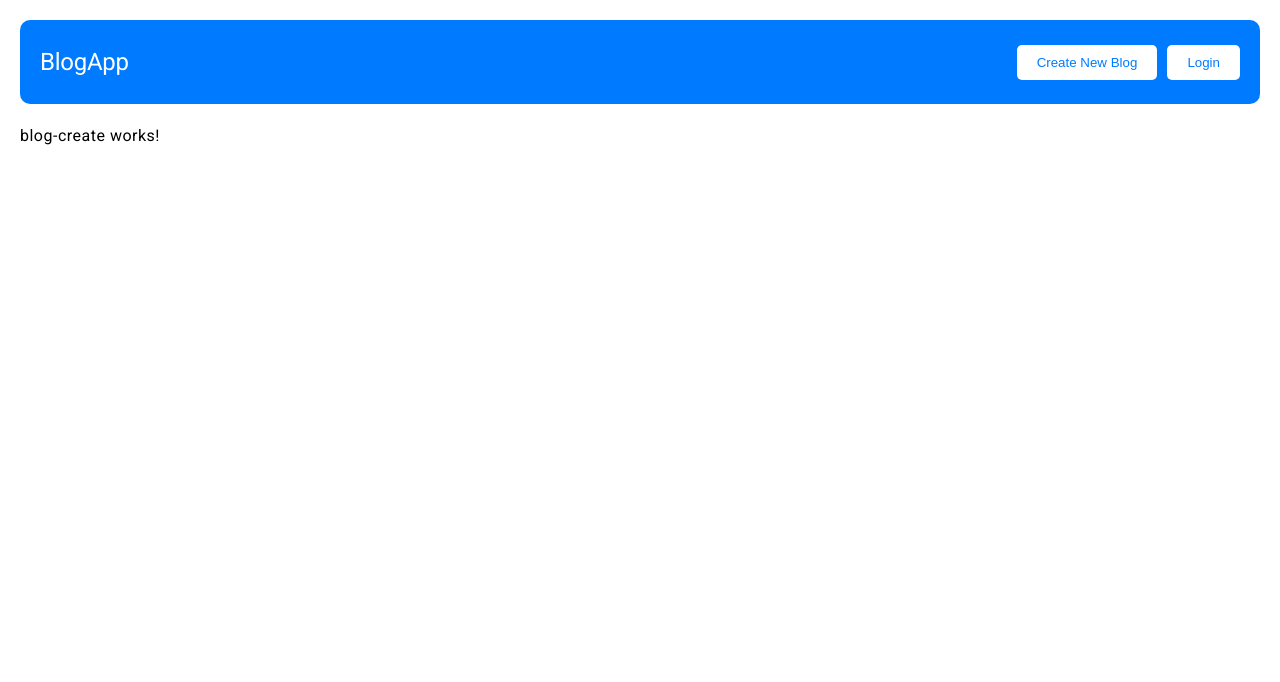
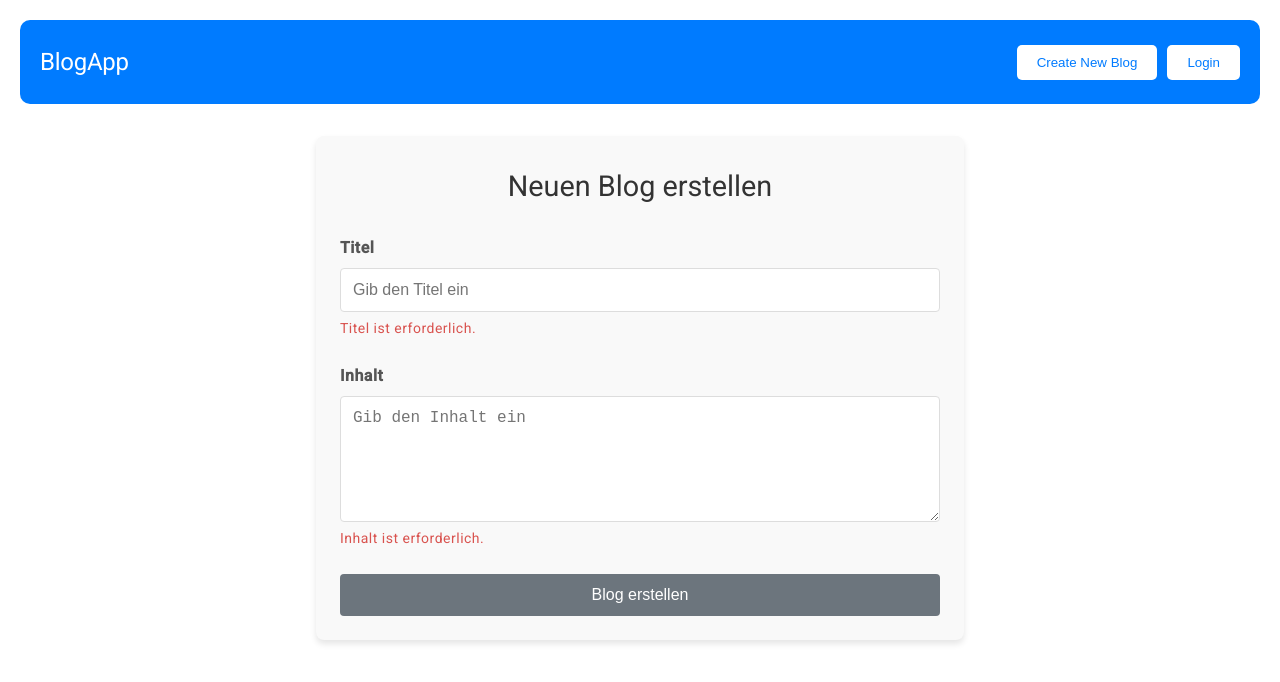
Before and after one commit to hftm-in2022/angular-blog-app-david-oetterli, an Angular app: page /create-new-blog in a window 1280 px wide. Shown: the top 682 px of the page. Built offline with nearby package versions, Linux system fonts and the light colour scheme.

Commit message:
feat: implement create new blog page

```diff
--- a/src/app/features/blog/components/blog-create/blog-create.component.html
+++ b/src/app/features/blog/components/blog-create/blog-create.component.html
@@ -1 +1,51 @@
-<p>blog-create works!</p>
+<div class="blog-create-container">
+  <h2>Neuen Blog erstellen</h2>
+  <form [formGroup]="blogForm" (ngSubmit)="onSubmit()">
+    <!-- Titel-Eingabefeld -->
+    <div class="form-group">
+      <label for="title">Titel</label>
+      <input
+        id="title"
+        type="text"
+        formControlName="title"
+        class="form-control"
+        placeholder="Gib den Titel ein"
+      />
+      <small *ngIf="blogForm.get('title')?.errors?.['required']">
+        Titel ist erforderlich.
+      </small>
+      <small *ngIf="blogForm.get('title')?.errors?.['minlength']">
+        Titel muss mindestens 3 Zeichen lang sein.
+      </small>
+    </div>
+
+    <!-- Inhalt-Eingabefeld -->
+    <div class="form-group">
+      <label for="content">Inhalt</label>
+      <textarea
+        id="content"
+        rows="5"
+        formControlName="content"
+        class="form-control"
+        placeholder="Gib den Inhalt ein"
+      ></textarea>
+      <small *ngIf="blogForm.get('content')?.errors?.['required']">
+        Inhalt ist erforderlich.
+      </small>
+      <small *ngIf="blogForm.get('content')?.errors?.['minlength']">
+        Inhalt muss mindestens 10 Zeichen lang sein.
+      </small>
+    </div>
+
+    <!-- Absenden-Button -->
+    <div class="form-group">
+      <button
+        type="submit"
+        class="btn btn-primary"
+        [disabled]="blogForm.invalid"
+      >
+        Blog erstellen
+      </button>
+    </div>
+  </form>
+</div>
--- a/src/app/features/blog/components/blog-create/blog-create.component.scss
+++ b/src/app/features/blog/components/blog-create/blog-create.component.scss
@@ -0,0 +1,78 @@
+.blog-create-container {
+  max-width: 600px;
+  margin: 2rem auto;
+  padding: 1.5rem;
+  background-color: #f9f9f9;
+  border-radius: 8px;
+  box-shadow: 0 4px 6px rgba(0, 0, 0, 0.1);
+
+  h2 {
+    text-align: center;
+    font-size: 1.8rem;
+    margin-bottom: 1.5rem;
+    color: #333;
+  }
+
+  form {
+    display: flex;
+    flex-direction: column;
+    gap: 1.5rem;
+
+    .form-group {
+      display: flex;
+      flex-direction: column;
+
+      label {
+        font-weight: bold;
+        margin-bottom: 0.5rem;
+        color: #555;
+      }
+
+      input,
+      textarea {
+        padding: 0.75rem;
+        font-size: 1rem;
+        border: 1px solid #ddd;
+        border-radius: 4px;
+        outline: none;
+        transition: border-color 0.3s ease;
+
+        &:focus {
+          border-color: #007bff;
+        }
+      }
+
+      textarea {
+        resize: vertical;
+        min-height: 100px;
+      }
+
+      small {
+        margin-top: 0.25rem;
+        font-size: 0.875rem;
+        color: #d9534f;
+      }
+    }
+
+    .btn {
+      padding: 0.75rem 1.5rem;
+      font-size: 1rem;
+      color: #fff;
+      background-color: #007bff;
+      border: none;
+      border-radius: 4px;
+      cursor: pointer;
+      text-align: center;
+      transition: background-color 0.3s ease;
+
+      &:hover {
+        background-color: #0056b3;
+      }
+
+      &:disabled {
+        background-color: #6c757d;
+        cursor: not-allowed;
+      }
+    }
+  }
+}
--- a/src/app/features/blog/components/blog-create/blog-create.component.ts
+++ b/src/app/features/blog/components/blog-create/blog-create.component.ts
@@ -1,10 +1,53 @@
 import { Component } from '@angular/core';
+import {
+  FormBuilder,
+  FormGroup,
+  ReactiveFormsModule,
+  Validators,
+} from '@angular/forms';
+import { BlogService } from '../../services/blog.service';
+import { Router } from '@angular/router';
+import { NgIf } from '@angular/common';
 
 @Component({
   selector: 'app-blog-create',
+  templateUrl: './blog-create.component.html',
   standalone: true,
-  imports: [],
-  templateUrl: './blog-create.component.html',
-  styleUrl: './blog-create.component.scss',
+  imports: [ReactiveFormsModule, NgIf],
+  styleUrls: ['./blog-create.component.scss'],
 })
-export class BlogCreateComponent {}
+export class BlogCreateComponent {
+  blogForm: FormGroup;
+
+  constructor(
+    private formBuilder: FormBuilder,
+    private blogService: BlogService,
+    private router: Router,
+  ) {
+    // Initialisiere das Formular mit Validatoren
+    this.blogForm = this.formBuilder.group({
+      title: ['', [Validators.required, Validators.minLength(3)]],
+      content: ['', [Validators.required, Validators.minLength(10)]],
+    });
+  }
+
+  onSubmit(): void {
+    // Überprüfen, ob das Formular gültig ist
+    if (this.blogForm.valid) {
+      const blogData = this.blogForm.value;
+
+      // Sende die Blog-Daten an den Service
+      this.blogService.createBlogPost(blogData).subscribe({
+        next: () => {
+          console.log('Blog erfolgreich erstellt!');
+          this.router.navigate(['/blogs']); // Navigiere zurück zur Blogübersicht
+        },
+        error: (error) => {
+          console.error('Fehler beim Erstellen des Blogs:', error);
+        },
+      });
+    }
+  }
+
+  protected readonly FormGroup = FormGroup;
+}
```
Also changed, not shown: 1 other file (tests, documents, lock files or other folders).
